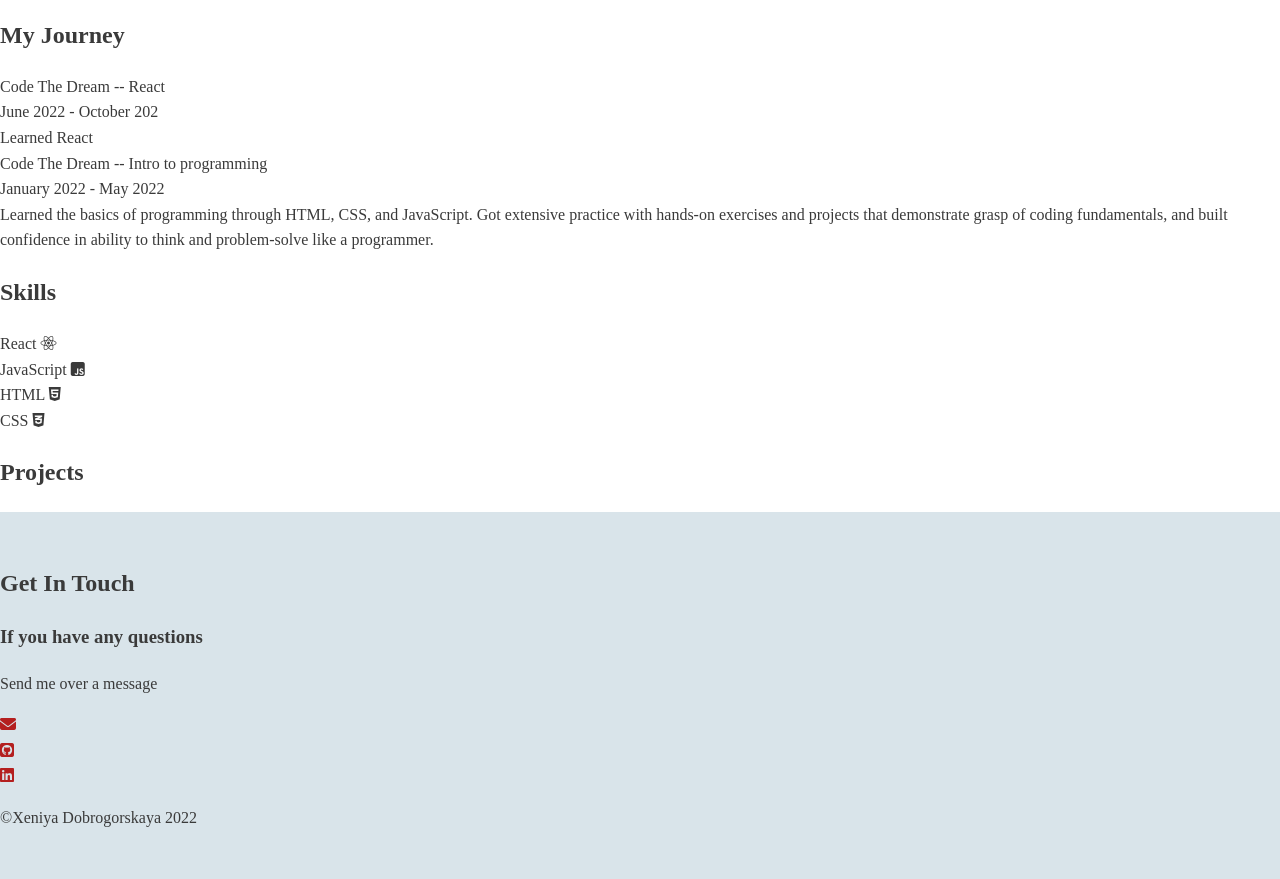
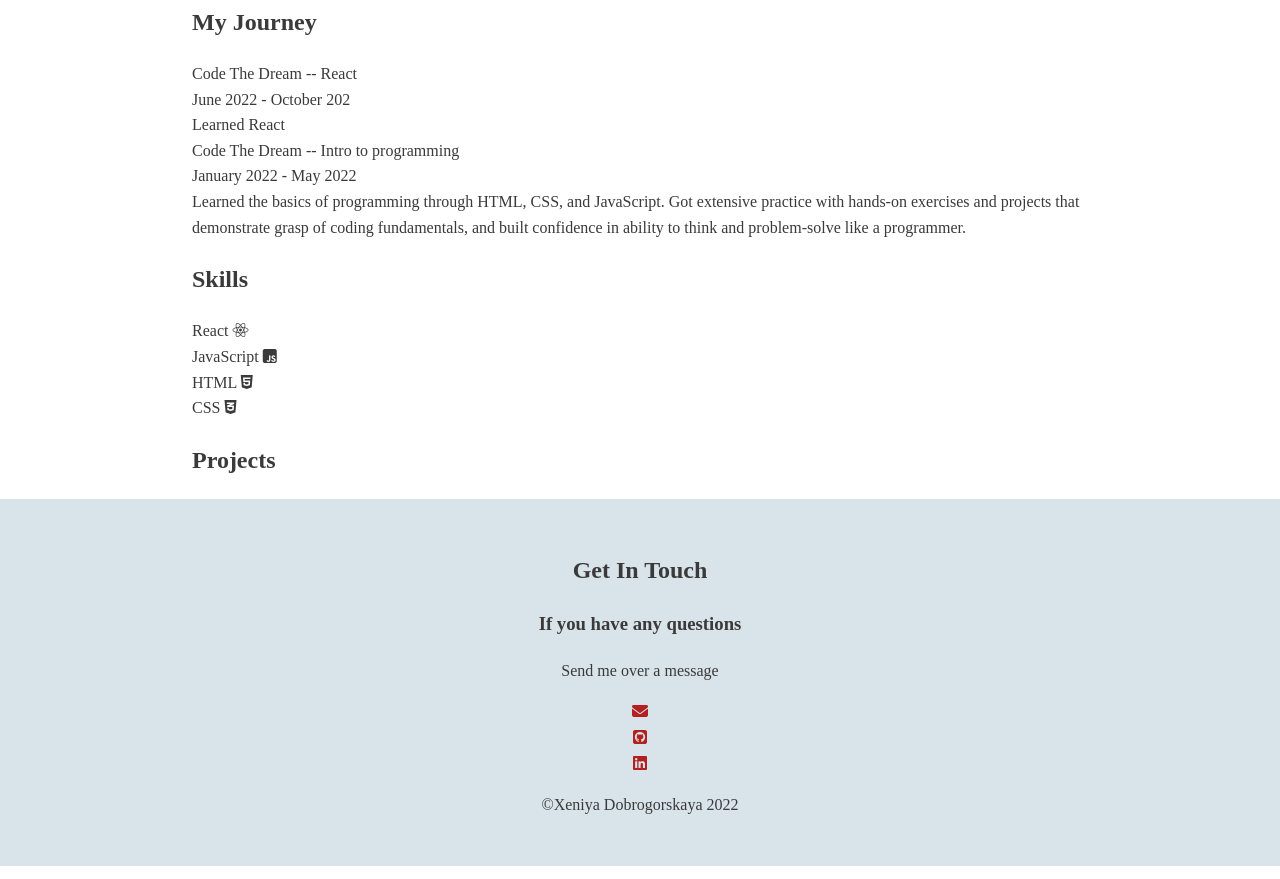
Before and after one commit to XeniyaDob/Personal-Portfolio, a plain HTML site: page index.html in a window 1280 px wide. Shown: the part 517-1396 px from the top of the page. Drawn offline with Linux system fonts and the light colour scheme; no server answers.

Commit message:
Centering Page Content and Creating a Full-width Header4:48

```diff
--- a/css/style.css
+++ b/css/style.css
@@ -22,16 +22,17 @@ a {
 ==================================== */
 
 /* ---- Layout Containers ---- */
-.wrapper {
+.container {
   width: 70%;
   margin: 0 auto;
 }
 
-#header-container {
+.main-header {
   background: #2c148c;
 }
 
-#footer-container {
+.main-footer {
+  text-align: center;
   padding: 2em 0;
   background: #d9e4ea;
 }
--- a/index.html
+++ b/index.html
@@ -1,4 +1,3 @@
-<!-- Final -->
 <!DOCTYPE html>
 <html lang="en" dir="ltr">
   <head>
@@ -61,16 +60,17 @@
         </nav>
       </div>
     </header>
+    <div class="container">
       <section id="about-container">
         <h1>Hey, I'm Xeniya</h1>
         <p class="design">Front-End Developer and Designer</p>
         <h2>About</h2>
         <p class="intro">
-        I started to learn how to code about one year ago. As a visual person, I
-        enjoy web development. I find the most interesting part of programming
-        is being able to write some code and see the results immediately on the
-        screen. These days my time is spent learning, researching, designing,
-        and coding.
+          I started to learn how to code about one year ago. As a visual person,
+          I enjoy web development. I find the most interesting part of
+          programming is being able to write some code and see the results
+          immediately on the screen. These days my time is spent learning,
+          researching, designing, and coding.
         </p>
       </section>
       <section id="journey-container">
@@ -104,8 +104,8 @@
           <!-- Projects li elements are added via JavaScript-->
         </ul>
       </section>
-
-    <footer id="footer-container">
+    </div>
+    <footer class="main-footer">
       <div class="contact-me">
         <h2>Get In Touch</h2>
         <h3>If you have any questions</h3>
```
Lines whose indentation alone changed are shown as unchanged.
